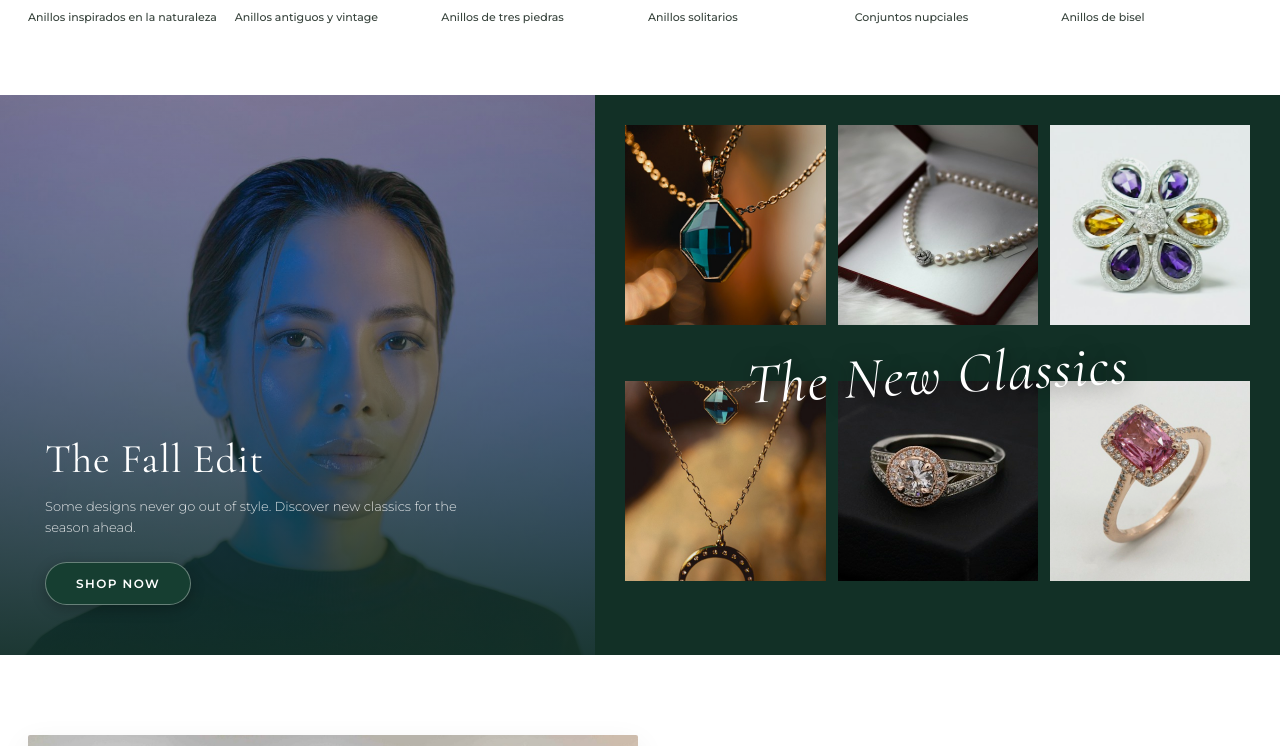
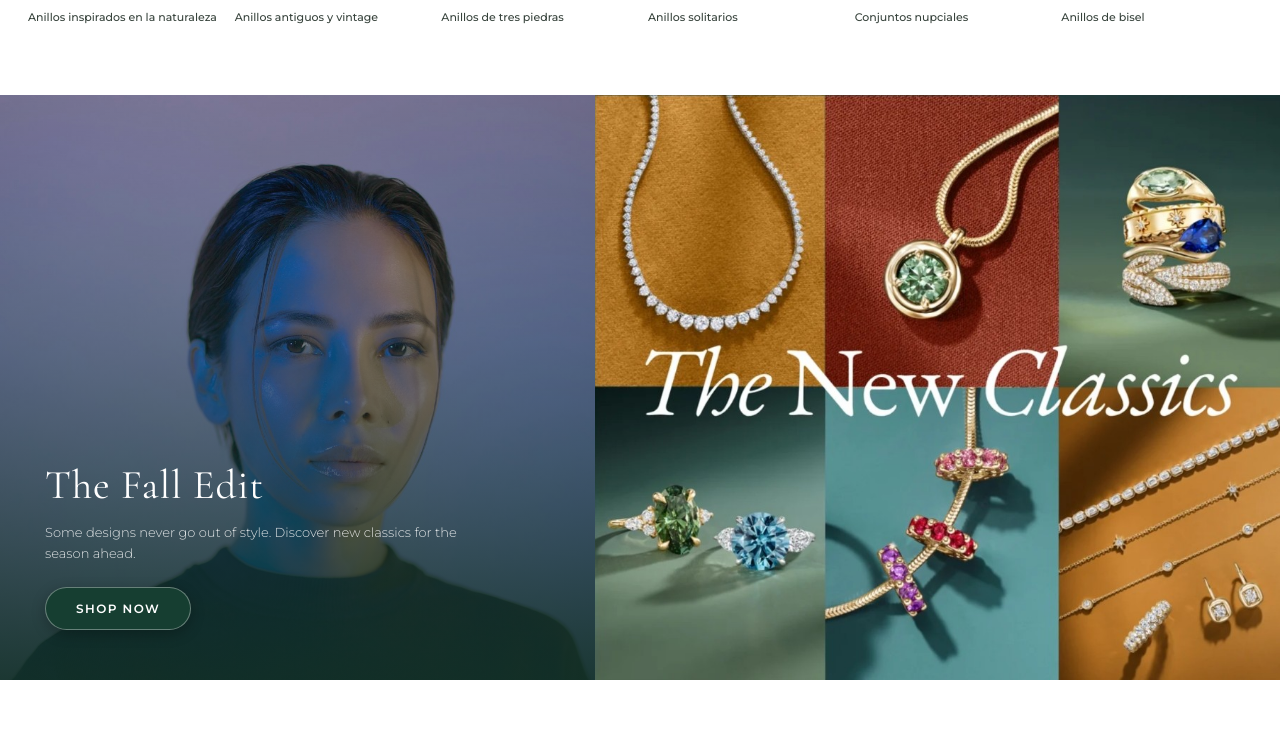
Before and after one commit to Valeplay27/Platino, a React (Vite) app: page / in a window 1280 px wide. Shown: the part 2128-2874 px from the top of the page. Built offline with nearby package versions, Linux system fonts and the light colour scheme; a web font is replaced by a local one.

Commit message:
Corregir rutas relativas de imagenes para GitHub Pages, integrar The New Classics pegadas y enlaces oficiales de redes sociales

```diff
--- a/src/components/ProductCard.jsx
+++ b/src/components/ProductCard.jsx
@@ -1,6 +1,7 @@
 import { useState } from "react";
 import { Link } from "react-router-dom";
 import { formatPrice } from "../data/products";
+import { getAssetUrl } from "../utils/assetHelper";
 
 function ProductCard({ product }) {
   const [isFav, setIsFav] = useState(false);
@@ -10,7 +11,7 @@ function ProductCard({ product }) {
       <div className="card-image-wrapper">
         <Link to={`/producto/${product.id}`} aria-label={`Ver ${product.name}`}>
           <img
-            src={product.image}
+            src={getAssetUrl(product.image)}
             alt={product.name}
             className="card-img"
             loading="lazy"
--- a/src/data/products.js
+++ b/src/data/products.js
@@ -1,3 +1,5 @@
+import { getAssetUrl } from "../utils/assetHelper";
+
 export const METALS = [
   { id: "plata-925", name: "Plata 925", color: "#e4e7e7", border: "#cfd3d3" },
   { id: "plata-950", name: "Plata 950", color: "#f2f4f4", border: "#d5dada" },
@@ -27,7 +29,7 @@ export const GEM_SHAPES_PRODUCT = [
   { id: "princesa", name: "Princesa", icon: "bi bi-bounding-box" },
 ];
 
-export const CATEGORY_INFO = {
+const RAW_CATEGORY_INFO = {
   "todas": {
     title: "Catálogo Completo de Joyas",
     eyebrow: "Alta Joyería Platino Perú",
@@ -120,7 +122,14 @@ export const CATEGORY_INFO = {
   }
 };
 
-export const products = [
+export const CATEGORY_INFO = Object.fromEntries(
+  Object.entries(RAW_CATEGORY_INFO).map(([k, v]) => [
+    k,
+    { ...v, banner: getAssetUrl(v.banner) }
+  ])
+);
+
+const RAW_PRODUCTS = [
   // 1. COLLAR CRISTAL (Screenshot 1: Accesorios)
   {
     id: "collar-cristal",
@@ -383,6 +392,12 @@ export const products = [
   }
 ];
 
+export const products = RAW_PRODUCTS.map((p) => ({
+  ...p,
+  image: getAssetUrl(p.image),
+  gallery: (p.gallery || []).map((img) => getAssetUrl(img)),
+}));
+
 export const formatPrice = (price) => `S/. ${price.toLocaleString("es-PE")}`;
 
 export const FAQS = [
--- a/src/data/sedes.js
+++ b/src/data/sedes.js
@@ -1,3 +1,5 @@
+import { getAssetUrl } from "../utils/assetHelper";
+
 export const sedesData = [
   {
     id: "lima-centro",
@@ -13,7 +15,7 @@ export const sedesData = [
     whatsappDisplay: "927 357 217",
     hours: "Lunes a Sábado: 10:00 am - 7:00 pm",
     breakTime: "Refrigerio: 1:00 pm - 2:00 pm",
-    image: "/images/showroom.jpg",
+    image: getAssetUrl("/images/showroom.jpg"),
     services: [
       "Exhibición exclusiva de aros de boda y compromiso",
       "Asesoría personalizada con gemólogos certificados",
@@ -35,7 +37,7 @@ export const sedesData = [
     whatsappDisplay: "984281116",
     hours: "Lunes a Sábado: 10:00 am - 7:00 pm",
     breakTime: "Refrigerio: 1:00 pm - 2:00 pm",
-    image: "/images/hero-matrimonio.jpg",
+    image: getAssetUrl("/images/hero-matrimonio.jpg"),
     services: [
       "Atención nupcial privada y personalizada",
       "Muestrario completo de diamantes y piedras preciosas",
--- a/src/pages/Home.jsx
+++ b/src/pages/Home.jsx
@@ -3,17 +3,18 @@ import { Link } from "react-router-dom";
 import AsesoriaOnlineModal from "../components/AsesoriaOnlineModal";
 import { sedesData } from "../data/sedes";
 import { getHomeImages } from "../services/homeImagesService";
+import { getAssetUrl } from "../utils/assetHelper";
 import "../../styles/home.css";
 
 const GEM_SHAPES = [
-  { id: "oval", name: "Oval", image: "/images/gem-shapes/oval.png", desc: "Silueta alargada que estiliza la mano con brillo suave y elegante.", ratio: "1.35 - 1.50", popularCarat: "1.25 ct" },
-  { id: "redondo", name: "Round", image: "/images/gem-shapes/redondo.png", desc: "El corte clásico por excelencia, diseñado para maximizar el fuego y refracción.", ratio: "1.00", popularCarat: "1.00 ct" },
-  { id: "esmeralda", name: "Emerald", image: "/images/gem-shapes/esmeralda.png", desc: "Corte escalonado de gran claridad con reflejos tipo sala de espejos.", ratio: "1.30 - 1.45", popularCarat: "1.50 ct" },
-  { id: "marquesa", name: "Marquise", image: "/images/gem-shapes/marquesa.png", desc: "Silueta regia de puntas afiladas con máxima superficie visual por quilate.", ratio: "1.75 - 2.15", popularCarat: "1.05 ct" },
-  { id: "radiante", name: "Radiant", image: "/images/gem-shapes/radiante.png", desc: "Esquinas truncadas con patrón de facetas brillantes de destello vibrante.", ratio: "1.20 - 1.35", popularCarat: "1.20 ct" },
-  { id: "pera", name: "Pear", image: "/images/gem-shapes/pera.png", desc: "Lágrima luminosa que fusiona la suavidad del redondo con el corte marquesa.", ratio: "1.50 - 1.70", popularCarat: "1.20 ct" },
-  { id: "cojin", name: "Cushion", image: "/images/gem-shapes/cojin.png", desc: "Bordes redondeados de inspiración vintage con facetas profundas y luminosas.", ratio: "1.00 - 1.05", popularCarat: "1.30 ct" },
-  { id: "princesa", name: "Princess", image: "/images/gem-shapes/princesa.png", desc: "Corte cuadrado contemporáneo de líneas puras con destello geométrico.", ratio: "1.00 - 1.03", popularCarat: "1.10 ct" },
+  { id: "oval", name: "Oval", image: getAssetUrl("/images/gem-shapes/oval.png"), desc: "Silueta alargada que estiliza la mano con brillo suave y elegante.", ratio: "1.35 - 1.50", popularCarat: "1.25 ct" },
+  { id: "redondo", name: "Round", image: getAssetUrl("/images/gem-shapes/redondo.png"), desc: "El corte clásico por excelencia, diseñado para maximizar el fuego y refracción.", ratio: "1.00", popularCarat: "1.00 ct" },
+  { id: "esmeralda", name: "Emerald", image: getAssetUrl("/images/gem-shapes/esmeralda.png"), desc: "Corte escalonado de gran claridad con reflejos tipo sala de espejos.", ratio: "1.30 - 1.45", popularCarat: "1.50 ct" },
+  { id: "marquesa", name: "Marquise", image: getAssetUrl("/images/gem-shapes/marquesa.png"), desc: "Silueta regia de puntas afiladas con máxima superficie visual por quilate.", ratio: "1.75 - 2.15", popularCarat: "1.05 ct" },
+  { id: "radiante", name: "Radiant", image: getAssetUrl("/images/gem-shapes/radiante.png"), desc: "Esquinas truncadas con patrón de facetas brillantes de destello vibrante.", ratio: "1.20 - 1.35", popularCarat: "1.20 ct" },
+  { id: "pera", name: "Pear", image: getAssetUrl("/images/gem-shapes/pera.png"), desc: "Lágrima luminosa que fusiona la suavidad del redondo con el corte marquesa.", ratio: "1.50 - 1.70", popularCarat: "1.20 ct" },
+  { id: "cojin", name: "Cushion", image: getAssetUrl("/images/gem-shapes/cojin.png"), desc: "Bordes redondeados de inspiración vintage con facetas profundas y luminosas.", ratio: "1.00 - 1.05", popularCarat: "1.30 ct" },
+  { id: "princesa", name: "Princess", image: getAssetUrl("/images/gem-shapes/princesa.png"), desc: "Corte cuadrado contemporáneo de líneas puras con destello geométrico.", ratio: "1.00 - 1.03", popularCarat: "1.10 ct" },
 ];
 
 const TRUST_BADGES = [
@@ -48,12 +49,12 @@ export default function Home() {
   }, []);
 
   const categories = [
-    { name: homeImages.catCompromiso?.name || "ANILLO DE COMPROMISO", img: homeImages.catCompromiso?.image || "/images/cat-compromiso.jpg", path: "/categoria/anillos-compromiso" },
-    { name: homeImages.catBoda?.name || "AROS DE BODA", img: homeImages.catBoda?.image || "/images/cat-boda.jpg", path: "/categoria/aros-boda" },
-    { name: homeImages.catPromesa?.name || "ANILLO DE PROMESA", img: homeImages.catPromesa?.image || "/images/cat-promesa.jpg", path: "/categoria/anillos-promesa" },
-    { name: homeImages.catAlianzas?.name || "AROS DE ALIANZAS", img: homeImages.catAlianzas?.image || "/images/cat-alianzas.jpg", path: "/categoria/alianzas" },
-    { name: homeImages.catPulseras?.name || "PULSERAS", img: homeImages.catPulseras?.image || "/images/cat-pulseras.jpg", path: "/categoria/pulseras" },
-    { name: homeImages.catCollares?.name || "COLLARES", img: homeImages.catCollares?.image || "/images/cat-collares.jpg", path: "/categoria/collares" },
+    { name: homeImages.catCompromiso?.name || "ANILLO DE COMPROMISO", img: getAssetUrl(homeImages.catCompromiso?.image || "/images/cat-compromiso.jpg"), path: "/categoria/anillos-compromiso" },
+    { name: homeImages.catBoda?.name || "AROS DE BODA", img: getAssetUrl(homeImages.catBoda?.image || "/images/cat-boda.jpg"), path: "/categoria/aros-boda" },
+    { name: homeImages.catPromesa?.name || "ANILLO DE PROMESA", img: getAssetUrl(homeImages.catPromesa?.image || "/images/cat-promesa.jpg"), path: "/categoria/anillos-promesa" },
+    { name: homeImages.catAlianzas?.name || "AROS DE ALIANZAS", img: getAssetUrl(homeImages.catAlianzas?.image || "/images/cat-alianzas.jpg"), path: "/categoria/alianzas" },
+    { name: homeImages.catPulseras?.name || "PULSERAS", img: getAssetUrl(homeImages.catPulseras?.image || "/images/cat-pulseras.jpg"), path: "/categoria/pulseras" },
+    { name: homeImages.catCollares?.name || "COLLARES", img: getAssetUrl(homeImages.catCollares?.image || "/images/cat-collares.jpg"), path: "/categoria/collares" },
   ];
 
   // Cuadruplicamos las categorías para permitir un bucle infinito continuo sin fin
@@ -162,32 +163,32 @@ export default function Home() {
   const ringStyles = [
     {
       name: homeImages.styleNaturaleza?.name || "Anillos inspirados en la naturaleza",
-      img: homeImages.styleNaturaleza?.image || "/images/style-naturaleza.jpg",
+      img: getAssetUrl(homeImages.styleNaturaleza?.image || "/images/style-naturaleza.jpg"),
       path: "/categoria/anillos-naturaleza",
     },
     {
       name: homeImages.styleVintage?.name || "Anillos antiguos y vintage",
-      img: homeImages.styleVintage?.image || "/images/style-vintage.jpg",
+      img: getAssetUrl(homeImages.styleVintage?.image || "/images/style-vintage.jpg"),
       path: "/categoria/anillos-vintage",
     },
     {
       name: homeImages.styleTresPiedras?.name || "Anillos de tres piedras",
-      img: homeImages.styleTresPiedras?.image || "/images/style-tres-piedras.jpg",
+      img: getAssetUrl(homeImages.styleTresPiedras?.image || "/images/style-tres-piedras.jpg"),
       path: "/categoria/anillos-tres-piedras",
     },
     {
       name: homeImages.styleSolitarios?.name || "Anillos solitarios",
-      img: homeImages.styleSolitarios?.image || "/images/style-solitarios.jpg",
+      img: getAssetUrl(homeImages.styleSolitarios?.image || "/images/style-solitarios.jpg"),
       path: "/categoria/anillos-solitarios",
     },
     {
       name: homeImages.styleNupciales?.name || "Conjuntos nupciales",
-      img: homeImages.styleNupciales?.image || "/images/style-nupciales.jpg",
+      img: getAssetUrl(homeImages.styleNupciales?.image || "/images/style-nupciales.jpg"),
       path: "/categoria/conjuntos-nupciales",
     },
     {
       name: homeImages.styleBisel?.name || "Anillos de bisel",
-      img: homeImages.styleBisel?.image || "/images/style-bisel.jpg",
+      img: getAssetUrl(homeImages.styleBisel?.image || "/images/style-bisel.jpg"),
       path: "/categoria/anillos-bisel",
     },
   ];
@@ -199,7 +200,7 @@ export default function Home() {
         {/* Banner Izquierdo: Compromiso */}
         <Link to="/categoria/anillos-compromiso" className="hero-banner-card">
           <img
-            src={homeImages.heroCompromiso?.image || "/images/hero-compromiso.jpg"}
+            src={getAssetUrl(homeImages.heroCompromiso?.image || "/images/hero-compromiso.jpg")}
             alt="Anillos de Compromiso Platino Perú"
             className="hero-banner-bg"
             loading="eager"
@@ -214,7 +215,7 @@ export default function Home() {
         {/* Banner Derecho: Matrimonio */}
         <Link to="/categoria/aros-boda" className="hero-banner-card">
           <img
-            src={homeImages.heroMatrimonio?.image || "/images/hero-matrimonio.jpg"}
+            src={getAssetUrl(homeImages.heroMatrimonio?.image || "/images/hero-matrimonio.jpg")}
             alt="Aros de Matrimonio Platino Perú"
             className="hero-banner-bg"
             loading="eager"
@@ -384,7 +385,7 @@ export default function Home() {
           {/* Lado Izquierdo: The Fall Edit */}
           <div className="editorial-left">
             <img
-              src={homeImages.editorialFall?.image || "/images/editorial-fall.jpg"}
+              src={getAssetUrl(homeImages.editorialFall?.image || "/images/editorial-fall.jpg")}
               alt="The Fall Edit - Platino Perú"
               className="editorial-left-img"
               loading="lazy"
@@ -401,33 +402,16 @@ export default function Home() {
             </div>
           </div>
 
-          {/* Lado Derecho: The New Classics con Mosaico */}
+          {/* Lado Derecho: The New Classics con piezas pegadas continuas */}
           <div className="editorial-right">
-            <div className="mosaic-grid">
-              <div className="mosaic-item">
-                <img src={homeImages.mosaic1?.image || "/images/mosaic-1.jpg"} alt={homeImages.mosaic1?.alt || "Diamond Tennis Necklace"} loading="lazy" />
-              </div>
-              <div className="mosaic-item">
-                <img src={homeImages.mosaic2?.image || "/images/mosaic-2.jpg"} alt={homeImages.mosaic2?.alt || "Emerald Solitaire Pendant"} loading="lazy" />
-              </div>
-              <div className="mosaic-item">
-                <img src={homeImages.mosaic3?.image || "/images/mosaic-3.jpg"} alt={homeImages.mosaic3?.alt || "Sapphire & Diamond Band"} loading="lazy" />
-              </div>
-              <div className="mosaic-item">
-                <img src={homeImages.mosaic4?.image || "/images/mosaic-4.jpg"} alt={homeImages.mosaic4?.alt || "Cocktail Gemstone Rings"} loading="lazy" />
-              </div>
-              <div className="mosaic-item">
-                <img src={homeImages.mosaic5?.image || "/images/mosaic-5.jpg"} alt={homeImages.mosaic5?.alt || "Ruby Eternity Band"} loading="lazy" />
-              </div>
-              <div className="mosaic-item">
-                <img src={homeImages.mosaic6?.image || "/images/mosaic-6.jpg"} alt={homeImages.mosaic6?.alt || "Bridal Diamond Collection"} loading="lazy" />
-              </div>
-            </div>
-
-            {/* Script Elegante Superpuesto */}
-            <div className="mosaic-script-overlay">
-              <span className="script-text">The New Classics</span>
-            </div>
+            <Link to="/categoria/joyeria" className="classics-banner-link" title="Ver colección The New Classics">
+              <img
+                src={getAssetUrl(homeImages.editorialClassics?.image || "/images/the-new-classics.jpg")}
+                alt="The New Classics - Platino Perú"
+                className="classics-seamless-img"
+                loading="lazy"
+              />
+            </Link>
           </div>
         </div>
       </section>
@@ -438,7 +422,7 @@ export default function Home() {
           {/* Izquierda: Imagen del Showroom */}
           <div className="showroom-image-box">
             <img
-              src={homeImages.showroom?.image || "/images/showroom.jpg"}
+              src={getAssetUrl(homeImages.showroom?.image || "/images/showroom.jpg")}
               alt="Boutique y Showroom Platino Perú"
               className="showroom-img"
               loading="lazy"
--- a/src/pages/Product.jsx
+++ b/src/pages/Product.jsx
@@ -7,6 +7,7 @@ import {
   FAQS,
 } from "../data/products";
 import { getProductById, getCatalogProducts } from "../services/catalogService";
+import { getAssetUrl } from "../utils/assetHelper";
 import "../../styles/product.css";
 
 export default function Product({ addToCart }) {
@@ -474,7 +475,7 @@ export default function Product({ addToCart }) {
           <div className="presentacion-card-inner">
             <div className="presentacion-img-box">
               <img
-                src="/images/box-presentation.jpg"
+                src={getAssetUrl("/images/box-presentation.jpg")}
                 alt="Estuche y Presentación de Lujo Platino Perú"
                 className="presentacion-img"
               />
@@ -519,7 +520,7 @@ export default function Product({ addToCart }) {
           <div className="platino-care-card">
             <div className="platino-care-img-box">
               <img
-                src="/images/platino-care-emerald.jpg"
+                src={getAssetUrl("/images/platino-care-emerald.jpg")}
                 alt="Platino Care Joyería Fina"
                 className="platino-care-img"
               />
--- a/src/services/homeImagesService.js
+++ b/src/services/homeImagesService.js
@@ -1,3 +1,5 @@
+import { getAssetUrl } from "../utils/assetHelper";
+
 const STORAGE_KEY_HOME_IMAGES = "platino_home_images_v1";
 
 export const DEFAULT_HOME_IMAGES = {
@@ -32,6 +34,14 @@ export const DEFAULT_HOME_IMAGES = {
     image: "/images/editorial-fall.jpg",
     title: "The Fall Edit",
     subtitle: "Some designs never go out of style. Discover new classics for the season ahead.",
+    link: "/categoria/joyeria",
+  },
+  editorialClassics: {
+    id: "editorialClassics",
+    label: "Editorial: The New Classics",
+    section: "Secciones Editoriales",
+    description: "Imagen de la colección The New Classics con piezas pegadas continuas.",
+    image: "/images/the-new-classics.jpg",
     link: "/categoria/joyeria",
   },
   showroom: {
@@ -196,18 +206,27 @@ export const DEFAULT_HOME_IMAGES = {
 
 // Obtener la configuración actual de imágenes del Inicio
 export const getHomeImages = () => {
+  let data = { ...DEFAULT_HOME_IMAGES };
   try {
     const stored = localStorage.getItem(STORAGE_KEY_HOME_IMAGES);
     if (stored) {
       const parsed = JSON.parse(stored);
       // Combinar con los valores por defecto en caso de llaves nuevas
-      return { ...DEFAULT_HOME_IMAGES, ...parsed };
+      data = { ...DEFAULT_HOME_IMAGES, ...parsed };
     }
-    return { ...DEFAULT_HOME_IMAGES };
   } catch (error) {
     console.error("Error loading home images from localStorage", error);
-    return { ...DEFAULT_HOME_IMAGES };
   }
+
+  // Resolver rutas relativas para soportar GitHub Pages (BASE_URL)
+  const resolved = {};
+  for (const [key, item] of Object.entries(data)) {
+    resolved[key] = {
+      ...item,
+      image: item?.image ? getAssetUrl(item.image) : item?.image,
+    };
+  }
+  return resolved;
 };
 
 // Guardar y notificar cambios
--- /dev/null
+++ b/src/utils/assetHelper.js
@@ -0,0 +1,19 @@
+/**
+ * Resuelve rutas de archivos estáticos (imágenes en public/) respetando el BASE_URL
+ * de Vite (esencial para despliegues en GitHub Pages como /Platino/).
+ */
+export function getAssetUrl(path) {
+  if (!path) return "";
+  if (
+    path.startsWith("http://") ||
+    path.startsWith("https://") ||
+    path.startsWith("data:") ||
+    path.startsWith("blob:")
+  ) {
+    return path;
+  }
+  const base = import.meta.env.BASE_URL || "/";
+  const cleanBase = base.endsWith("/") ? base : `${base}/`;
+  const cleanPath = path.startsWith("/") ? path.slice(1) : path;
+  return `${cleanBase}${cleanPath}`;
+}
--- a/styles/home.css
+++ b/styles/home.css
@@ -596,21 +596,46 @@
   border-color: #ffffff;
 }
 
-/* Editorial Right - The New Classics Mosaic */
+/* Editorial Right - The New Classics (Imágenes pegadas continuas) */
 .editorial-right {
   position: relative;
   display: flex;
-  align-items: center;
+  align-items: stretch;
   justify-content: center;
-  padding: 30px;
+  padding: 0;
   background-color: #123026;
+  overflow: hidden;
+}
+
+.classics-banner-link {
+  display: block;
+  width: 100%;
+  height: 100%;
+  min-height: 480px;
+  position: relative;
+  overflow: hidden;
+  text-decoration: none;
+}
+
+.classics-seamless-img {
+  width: 100%;
+  height: 100%;
+  object-fit: cover;
+  object-position: center;
+  display: block;
+  transition: transform 0.6s cubic-bezier(0.16, 1, 0.3, 1), filter 0.4s ease;
+}
+
+.classics-banner-link:hover .classics-seamless-img {
+  transform: scale(1.03);
+  filter: brightness(1.04);
 }
 
 .mosaic-grid {
   display: grid;
   grid-template-columns: repeat(3, 1fr);
   grid-template-rows: repeat(2, 1fr);
-  gap: 12px;
+  gap: 0;
   width: 100%;
   height: 100%;
 }
@@ -627,11 +652,6 @@
   height: 100%;
   object-fit: cover;
   transition: transform 0.6s ease;
-  filter: brightness(0.95);
-}
-
-.mosaic-item:hover img {
-  transform: scale(1.08);
 }
 
 .mosaic-script-overlay {
```
Also changed, not shown: src/components/Footer.jsx (+9 -6 lines), public/images/the-new-classics.jpg (added).
